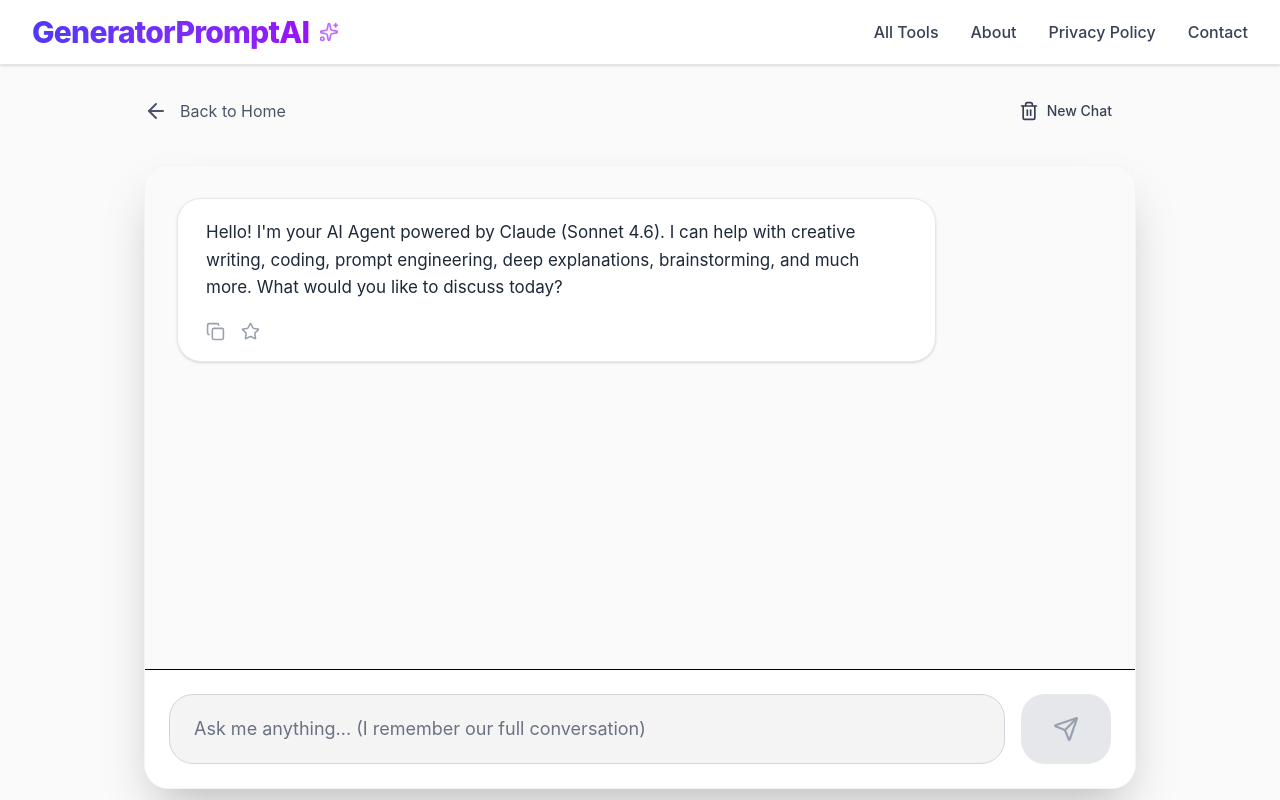
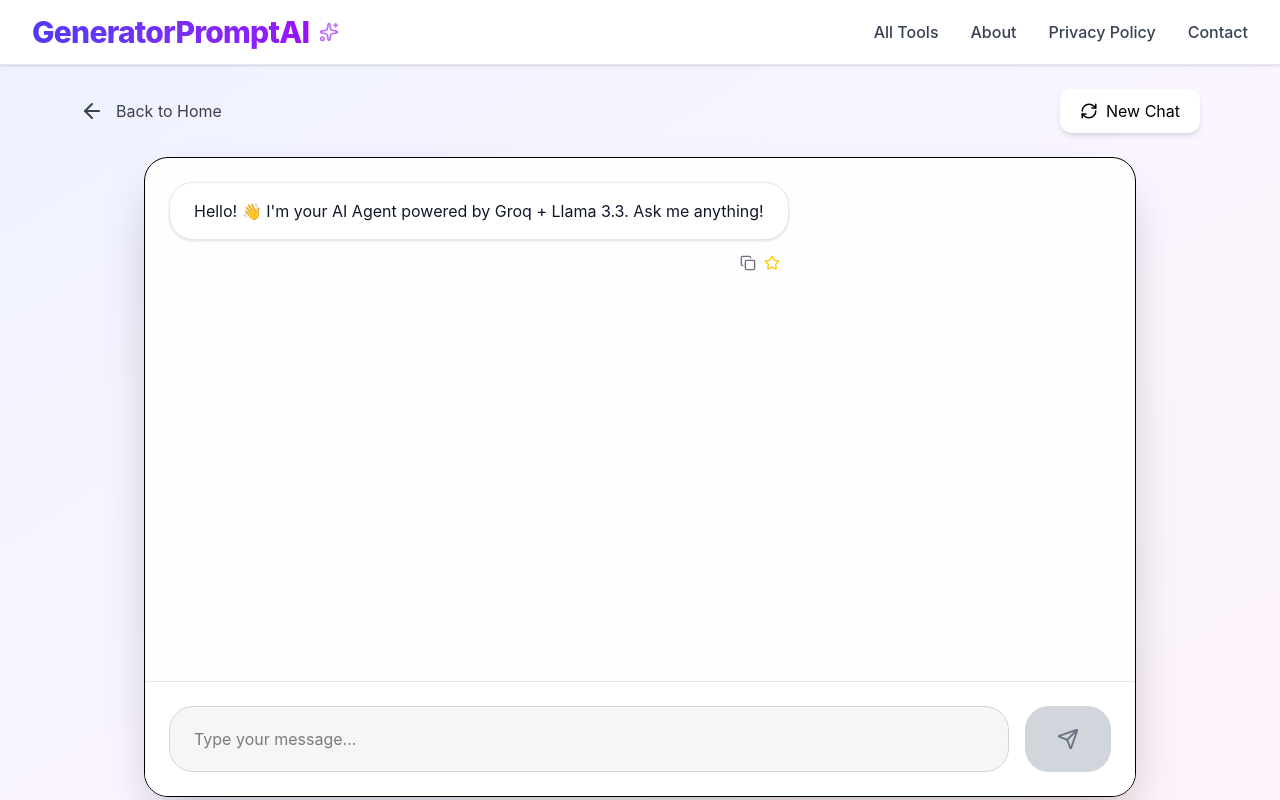
Before and after one commit to MuhammadAyan-450/GeneratorPromptAI, a React (Vite) app: page /tools/ai-agent in a window 1280 px wide. Shown: the top 800 px of the page. Built offline with nearby package versions, Linux system fonts and the light colour scheme.

Commit message:
Update AIAgent.jsx

```diff
--- a/src/tools/AIAgent.jsx
+++ b/src/tools/AIAgent.jsx
@@ -1,60 +1,43 @@
 // src/pages/AIAgent.jsx
 import React, { useState, useEffect, useRef } from "react";
 import { Link } from "react-router-dom";
-import { Helmet } from "react-helmet-async";
-import { ArrowLeft, Send, RefreshCw, Copy, Star, Trash2 } from "lucide-react";
+import { ArrowLeft, Send, RefreshCw, Copy, Star, Brain } from "lucide-react";
 import Navbar from "../components/Navbar";
 import Footer from "../components/Footer";
+import { Helmet } from "react-helmet";
 
 const AIAgent = () => {
   const [messages, setMessages] = useState(() => {
     const saved = localStorage.getItem("aiAgentChatHistory");
     return saved
       ? JSON.parse(saved)
-      : [{
-          role: "assistant",
-          content: "Hello! I'm your AI Agent powered by Claude (Sonnet 4.6).\n\nI can help with creative writing, coding, prompt engineering, deep explanations, brainstorming, and much more.\n\nWhat would you like to discuss today?"
-        }];
+      : [{ role: "assistant", content: "Hello! 👋 I'm your AI Agent powered by Groq + Llama 3.3. Ask me anything!" }];
   });
 
   const [input, setInput] = useState("");
   const [isThinking, setIsThinking] = useState(false);
   const [thinkingSteps, setThinkingSteps] = useState([]);
   const [favorites, setFavorites] = useState(() => {
-    const saved = localStorage.getItem("aiAgentFavorites");
-    return saved ? JSON.parse(saved) : [];
+    const savedFav = localStorage.getItem("aiAgentFavorites");
+    return savedFav ? JSON.parse(savedFav) : [];
   });
+  const [copiedIndex, setCopiedIndex] = useState(-1);
 
   const messagesEndRef = useRef(null);
 
-  // Auto scroll
   useEffect(() => {
     messagesEndRef.current?.scrollIntoView({ behavior: "smooth" });
   }, [messages, thinkingSteps]);
 
-  // Save chat history
-  useEffect(() => {
-    localStorage.setItem("aiAgentChatHistory", JSON.stringify(messages));
-  }, [messages]);
-
-  // Save favorites
-  useEffect(() => {
-    localStorage.setItem("aiAgentFavorites", JSON.stringify(favorites));
-  }, [favorites]);
+  useEffect(() => localStorage.setItem("aiAgentChatHistory", JSON.stringify(messages)), [messages]);
+  useEffect(() => localStorage.setItem("aiAgentFavorites", JSON.stringify(favorites)), [favorites]);
 
   const simulateThinking = async () => {
     setIsThinking(true);
     setThinkingSteps([]);
-
-    const steps = [
-      "Understanding your query...",
-      "Recalling conversation context...",
-      "Reasoning through the best approach...",
-      "Crafting a clear and detailed response..."
-    ];
-
+    const steps = ["Reading your message...", "Understanding context...", "Planning best response...", "Generating detailed answer..."];
     for (const step of steps) {
-      await new Promise(r => setTimeout(r, 700));
+      await new Promise(r => setTimeout(r, 600));
       setThinkingSteps(prev => [...prev, step]);
     }
     setIsThinking(false);
@@ -62,100 +45,106 @@ const AIAgent = () => {
 
   const sendMessage = async () => {
     if (!input.trim() || isThinking) return;
-
-    const userMessage = { role: "user", content: input.trim() };
-    const updatedMessages = [...messages, userMessage];
-
+    const userMsg = { role: "user", content: input.trim() };
+    const updatedMessages = [...messages, userMsg];
     setMessages(updatedMessages);
     setInput("");
     await simulateThinking();
 
     try {
-      // Using Puter.ai Claude integration
-      const response = await puter.ai.chat(input.trim(), {
-        model: 'claude-sonnet-4-6',   // You can change to 'claude-opus-4-6' if available
-        stream: false
+      const res = await fetch("/api/chat", {
+        method: "POST",
+        headers: { "Content-Type": "application/json" },
+        body: JSON.stringify({ messages: updatedMessages }),
       });
 
-      const aiReply = {
-        role: "assistant",
-        content: response?.text || "Sorry, I couldn't generate a response."
-      };
+      if (!res.ok) {
+        const err = await res.json().catch(() => ({}));
+        throw new Error(err.error || "Server error");
+      }
 
-      setMessages(prev => [...prev, aiReply]);
-    } catch (error) {
-      console.error("Claude API error:", error);
-      setMessages(prev => [...prev, {
-        role: "assistant",
-        content: "I'm sorry, I couldn't connect to Claude right now. Please try again in a moment."
-      }]);
+      const data = await res.json();
+      if (!data?.role || !data?.content) throw new Error("Invalid response from Groq API");
+      setMessages(prev => [...prev, data]);
+    } catch (err) {
+      console.error("Chat error:", err);
+      setMessages(prev => [...prev, { role: "assistant", content: "⚠️ Couldn't connect right now. Possible reasons: Internet, rate limit, or API key issue." }]);
     }
   };
 
-  const copyMessage = (content) => {
+  const copyMsg = (content, index) => {
     navigator.clipboard.writeText(content);
+    setCopiedIndex(index);
+    setTimeout(() => setCopiedIndex(-1), 2000);
   };
 
-  const toggleFavorite = (msg) => {
-    if (favorites.some(f => f.content === msg.content)) {
-      setFavorites(favorites.filter(f => f.content !== msg.content));
-    } else {
+  const favoriteMsg = (msg) => {
+    if (favorites.some(f => f.content === msg.content)) return;
     setFavorites([...favorites, msg]);
-    }
   };
 
-  const clearChat = () => {
-    if (window.confirm("Start a new chat? This will clear the current conversation.")) {
-      setMessages([{
-        role: "assistant",
-        content: "New chat started. How can I help you today?"
-      }]);
+  const newChat = () => {
+    setMessages([{ role: "assistant", content: "New chat started! 👋 Ask me anything." }]);
     localStorage.removeItem("aiAgentChatHistory");
-    }
   };
 
   return (
     <>
       <Helmet>
-        <title>AI Agent • Claude Sonnet 4.6 — GeneratorPromptAI</title>
-        <meta name="description" content="Chat with a powerful AI Agent powered by Claude Sonnet 4.6. Get thoughtful, detailed, and helpful responses instantly." />
+        <title>AI Chatbot – GeneratorPromptAI | Groq + Llama 3.3</title>
+        <meta
+          name="description"
+          content="Chat with the AI Agent at GeneratorPromptAI, powered by Groq and Llama 3.3. Get instant answers, creative prompts, and content ideas for ChatGPT, MidJourney, and more."
+        />
+        <meta name="robots" content="index, follow" />
+
+        {/* Open Graph / Social Sharing */}
+        <meta property="og:title" content="AI Chatbot – GeneratorPromptAI | Groq + Llama 3.3" />
+        <meta
+          property="og:description"
+          content="Chat with the AI Agent at GeneratorPromptAI, powered by Groq and Llama 3.3. Get instant answers, creative prompts, and content ideas for ChatGPT, MidJourney, and more."
+        />
+        <meta property="og:type" content="website" />
+        <meta property="og:url" content="https://generatorpromptai.com/ai-agent" />
+
+        {/* Twitter Card */}
+        <meta name="twitter:card" content="summary_large_image" />
+        <meta name="twitter:title" content="AI Chatbot – GeneratorPromptAI | Groq + Llama 3.3" />
+        <meta
+          name="twitter:description"
+          content="Chat with the AI Agent at GeneratorPromptAI, powered by Groq and Llama 3.3. Get instant answers, creative prompts, and content ideas for ChatGPT, MidJourney, and more."
+        />
+
+        {/* Canonical URL */}
         <link rel="canonical" href="https://generatorpromptai.com/ai-agent" />
       </Helmet>
-
       <Navbar />
-
-      <div className="min-h-screen bg-zinc-50">
-        <div className="max-w-5xl mx-auto px-4 py-6">
-          <div className="flex justify-between items-center mb-8">
-            <Link to="/" className="flex items-center gap-3 text-gray-600 hover:text-indigo-600">
+      <div className="min-h-screen bg-gradient-to-br from-indigo-50 via-purple-50 to-pink-50">
+        <div className="max-w-6xl mx-auto px-4 py-6 flex items-center justify-between">
+          <Link to="/" className="flex items-center gap-3 text-gray-700 hover:text-indigo-600 transition-colors duration-200">
             <ArrowLeft size={24} /> Back to Home
           </Link>
-
-            <button
-              onClick={clearChat}
-              className="flex items-center gap-2 px-6 py-3 text-sm font-medium text-gray-700 hover:text-red-600 hover:bg-red-50 rounded-2xl transition"
-            >
-              <Trash2 size={20} /> New Chat
+          <button onClick={newChat} className="px-5 py-2.5 bg-white shadow-md hover:shadow-lg rounded-xl flex items-center gap-2 transition-all duration-200">
+            <RefreshCw size={18} /> New Chat
           </button>
         </div>
 
-          <div className="bg-white rounded-3xl shadow-2xl border border-gray-100 overflow-hidden h-[78vh] flex flex-col">
-            {/* Messages Area */}
-            <div className="flex-1 p-8 overflow-y-auto space-y-8 bg-zinc-50">
-              {messages.map((msg, index) => (
-                <div key={index} className={`flex ${msg.role === "user" ? "justify-end" : "justify-start"}`}>
-                  <div className={`max-w-[82%] px-7 py-5 rounded-3xl text-[17px] leading-relaxed shadow-sm ${msg.role === "user"
-                    ? "bg-indigo-600 text-white"
-                    : "bg-white border border-gray-200 text-gray-800"}`}>
+        <div className="max-w-5xl mx-auto px-4 pb-16">
+          <div className="bg-white/95 rounded-3xl shadow-2xl border overflow-hidden h-[80vh] flex flex-col">
+            <div className="flex-1 p-6 overflow-y-auto space-y-6">
+              {messages.map((msg, i) => (
+                <div key={i} className={`flex ${msg.role === "user" ? "justify-end" : "justify-start"}`}>
+                  <div
+                    className={`max-w-[80%] px-6 py-4 rounded-3xl relative break-words shadow ${msg.role === "user" ? "bg-gradient-to-r from-indigo-600 to-purple-600 text-white hover:scale-105 transform transition" : "bg-white text-gray-900 border border-gray-200 hover:scale-105 transform transition"}`}
+                  >
                     {msg.content}
-
                     {msg.role === "assistant" && (
-                      <div className="flex gap-4 mt-5 text-gray-400">
-                        <button onClick={() => copyMessage(msg.content)} className="hover:text-gray-600 transition">
-                          <Copy size={19} />
+                      <div className="absolute -bottom-8 right-2 flex gap-2">
+                        <button onClick={() => copyMsg(msg.content, i)} title="Copy">
+                          <Copy size={16} className="text-gray-500 hover:text-gray-700 transition-colors" />
                         </button>
-                        <button onClick={() => toggleFavorite(msg)} className="hover:text-amber-500 transition">
-                          <Star size={19} className={favorites.some(f => f.content === msg.content) ? "fill-amber-500 text-amber-500" : ""} />
+                        <button onClick={() => favoriteMsg(msg)} title="Add to Favorites">
+                          <Star size={16} className="text-yellow-400 hover:text-yellow-500 transition-colors" />
                         </button>
                       </div>
                     )}
@@ -165,14 +154,15 @@ const AIAgent = () => {
 
               {isThinking && (
                 <div className="flex justify-start">
-                  <div className="bg-white border border-gray-200 px-7 py-5 rounded-3xl max-w-[75%] shadow">
-                    <div className="flex items-center gap-3 mb-4">
-                      <div className="w-5 h-5 border-2 border-indigo-600 border-t-transparent rounded-full animate-spin"></div>
-                      <span className="font-medium text-gray-700">Claude is thinking...</span>
+                  <div className="bg-indigo-50 px-7 py-5 rounded-3xl max-w-[80%] shadow-md animate-pulse">
+                    <div className="flex items-center gap-4 mb-2">
+                      <Brain size={28} className="text-indigo-600 animate-pulse" /> Thinking...
                     </div>
-                    <div className="pl-8 space-y-2 text-sm text-gray-600">
+                    <div className="space-y-2 pl-4">
                       {thinkingSteps.map((step, i) => (
-                        <div key={i}>• {step}</div>
+                        <div key={i} className="flex items-center gap-2 text-gray-700">
+                          <div className="w-2 h-2 bg-indigo-500 rounded-full animate-pulse" /> {step}
+                        </div>
                       ))}
                     </div>
                   </div>
@@ -182,31 +172,25 @@ const AIAgent = () => {
               <div ref={messagesEndRef} />
             </div>
 
-            {/* Input Area */}
-            <div className="p-6 border-t bg-white">
-              <div className="flex gap-4">
+            <div className="p-6 border-t border-gray-200 bg-white/80 flex gap-4">
               <input
                 value={input}
-                  onChange={(e) => setInput(e.target.value)}
-                  onKeyDown={(e) => e.key === "Enter" && !e.shiftKey && (e.preventDefault(), sendMessage())}
-                  placeholder="Ask me anything... (I remember our full conversation)"
-                  className="flex-1 px-6 py-5 bg-zinc-100 border border-gray-300 rounded-3xl focus:outline-none focus:ring-2 focus:ring-indigo-500 text-lg placeholder-gray-500"
+                onChange={e => setInput(e.target.value)}
+                onKeyDown={e => e.key === "Enter" && !e.shiftKey && (e.preventDefault(), sendMessage())}
+                placeholder="Type your message..."
+                className="flex-1 px-6 py-5 bg-gray-100/80 border border-gray-300 rounded-3xl focus:outline-none focus:ring-2 focus:ring-indigo-400 focus:border-indigo-400"
               />
               <button
                 onClick={sendMessage}
                 disabled={isThinking || !input.trim()}
-                  className={`px-8 py-5 rounded-3xl flex items-center justify-center transition-all ${isThinking || !input.trim()
-                    ? "bg-gray-200 text-gray-400 cursor-not-allowed"
-                    : "bg-indigo-600 hover:bg-indigo-700 text-white shadow-lg"}`}
+                className={`px-8 py-5 rounded-3xl flex items-center justify-center ${isThinking || !input.trim() ? "bg-gray-300 text-gray-500 cursor-not-allowed" : "bg-gradient-to-r from-indigo-600 to-purple-600 text-white hover:scale-105 transform transition"}`}
               >
-                  {isThinking ? <RefreshCw size={26} className="animate-spin" /> : <Send size={26} />}
+                {isThinking ? <RefreshCw size={22} className="animate-spin" /> : <Send size={22} />}
               </button>
             </div>
           </div>
         </div>
       </div>
-      </div>
-
       <Footer />
     </>
   );
```
Lines whose indentation alone changed are shown as unchanged.
